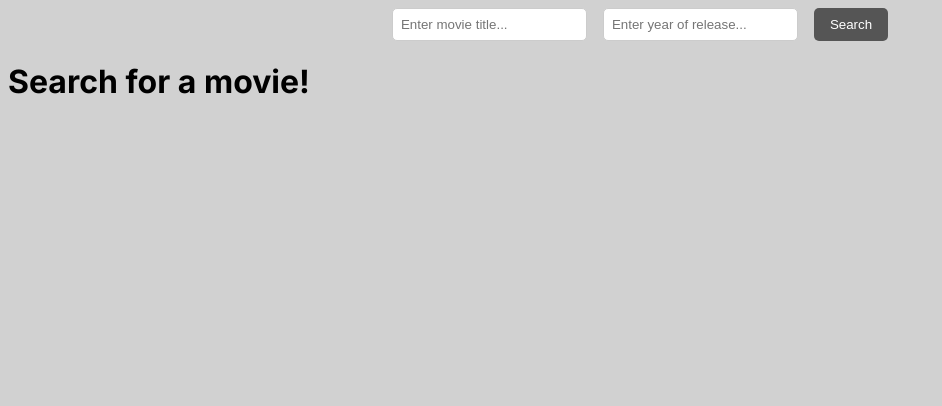
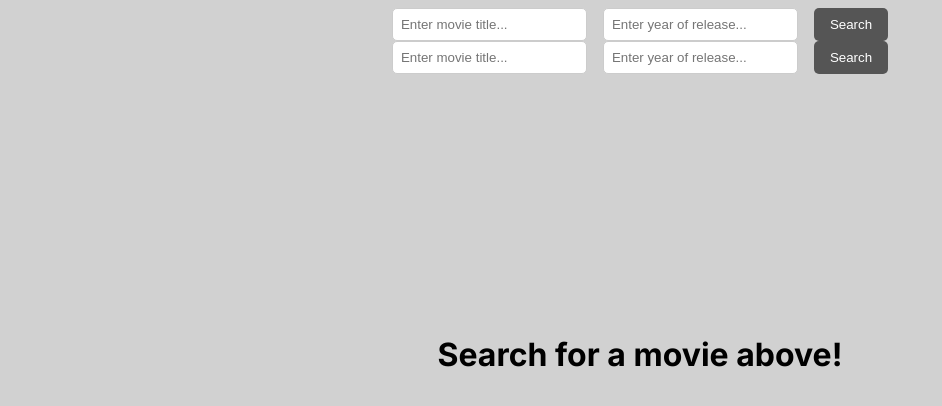
Before and after one commit to hshanz/op-kodtest, a Next.js app: page / in a window 1280 px wide. Shown: the top 406 px of the page, without its empty margins (0-942 px from the left). Built offline with nearby package versions, Linux system fonts and the light colour scheme.

Commit message:
added onhover and nicer empty state

```diff
--- a/app/page.module.css
+++ b/app/page.module.css
@@ -1,8 +1,9 @@
 /* Define the grid container */
 .grid-container {
+  padding: 20px;
   display: grid;
   grid-template-columns: repeat(auto-fit, minmax(300px, 1fr));
-  grid-auto-rows: minmax(300px, auto);
+  grid-auto-rows: minmax(500px, auto);
   gap: 20px;
 }
 
@@ -14,6 +15,13 @@
   box-shadow: 0 2px 4px rgba(0, 0, 0, 0.1);
   text-decoration: none;
   color: black;
+  transition: 0.5s;
+}
+
+/* Style the card on hover */
+.movie-card:hover {
+  box-shadow: 0 4px 8px rgba(0, 0, 0, 0.1);
+  transform: scale(1.02);
 }
 
 /* Style the card title */
@@ -37,6 +45,13 @@
 
 }
 
+.empty-state {
+  text-align: center;
+  display: flex;
+  margin-top: 15rem;
+  flex-direction: column;
+}
+
 
 .no-image{
   width: 100%;
@@ -48,8 +63,9 @@
 }
 
 /* Add responsive styles */
-@media (max-width: 850px) {
+@media (max-width: 800px) {
   .grid-container {
     grid-template-columns: repeat(auto-fit, minmax(250px, 1fr));
+    grid-auto-rows: minmax(500px, auto);
   }
 }
--- a/app/page.tsx
+++ b/app/page.tsx
@@ -1,6 +1,7 @@
 import Link from "next/link";
 import { getMovies } from "./api/route";
 import styles from "./page.module.css";
+import SearchBar from "@/componets/SearchBar";
 
 type Movie = {
   Title: string;
@@ -35,21 +36,38 @@ export default async function Home({
   searchParams?: { [key: string]: string };
 }) {
 
-  if (!searchParams?.searchQuery) {
-    return <h1>Search for a movie!</h1>;
+  if (!searchParams?.query) {
+    return (
+      <>
+      <SearchBar />
+      <div className={styles['empty-state']}>
+        <h1>Search for a movie above!</h1>
+      </div>
+      </>
+    );
   }
 
-  const movies = await getMovies(searchParams.searchQuery, searchParams.year)
+  const movies = await getMovies(searchParams.query, searchParams.year)
   console.log(movies)
   if(!movies.Search) {
-    return <h1>No movies found</h1>
+    return (
+      <>
+        <SearchBar />
+        <div className={styles["empty-state"]}>
+        <h1>No movies found :( </h1>
+      </div>
+      </>
+    );
   }
 
   return (
+    <>
+    <SearchBar />
     <div className={styles['grid-container']}>
       {movies.Search.map((movie: Movie) => (
         <MovieCard key={movie.imdbID} {...movie} />
       ))}
     </div>
+    </>
   )
 }
```
